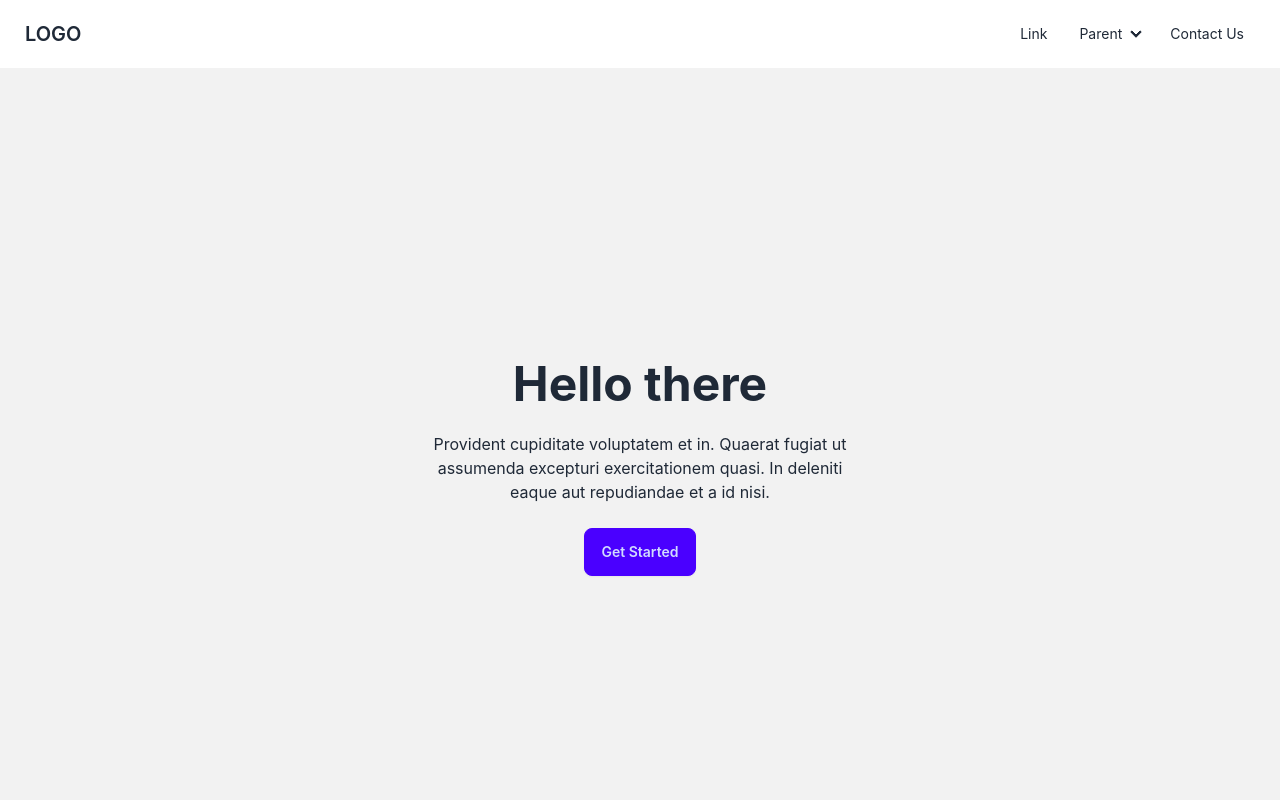
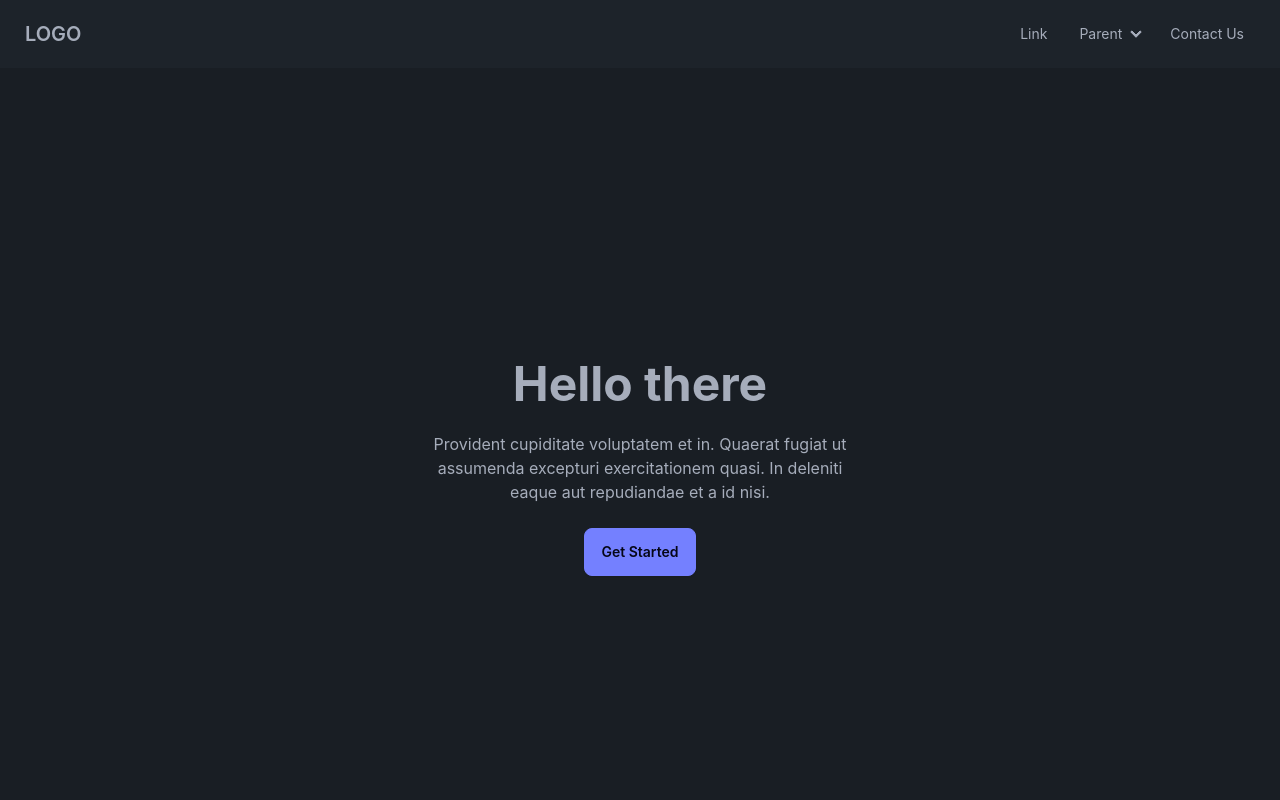
Before and after one commit to csantarossa/single-page-boilerplate, a React (Create React App) app: page / in a window 1280 px wide. Shown: the top 800 px of the page. Built offline with nearby package versions, Linux system fonts and the light colour scheme.

Commit message:
updated email

```diff
--- a/src/App.js
+++ b/src/App.js
@@ -3,7 +3,7 @@ import LandingPage from "./pages/LandingPage";
 export const ThemeContext = createContext();
 
 function App() {
-  const [theme, setTheme] = useState("light");
+  const [theme, setTheme] = useState("dark");
 
   return (
     <ThemeContext.Provider value={[theme, setTheme]}>
```
